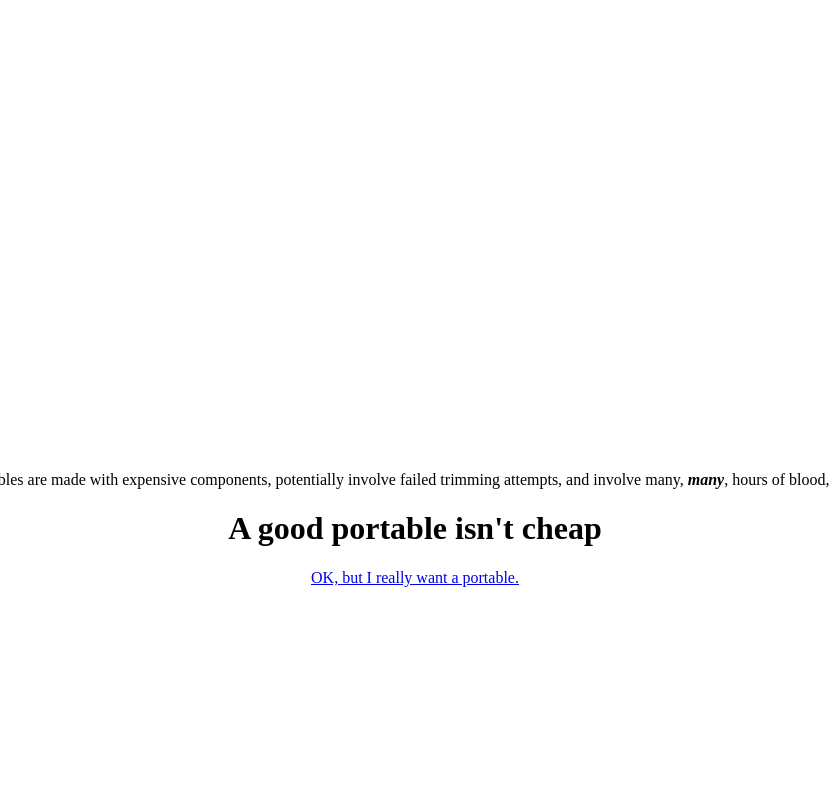
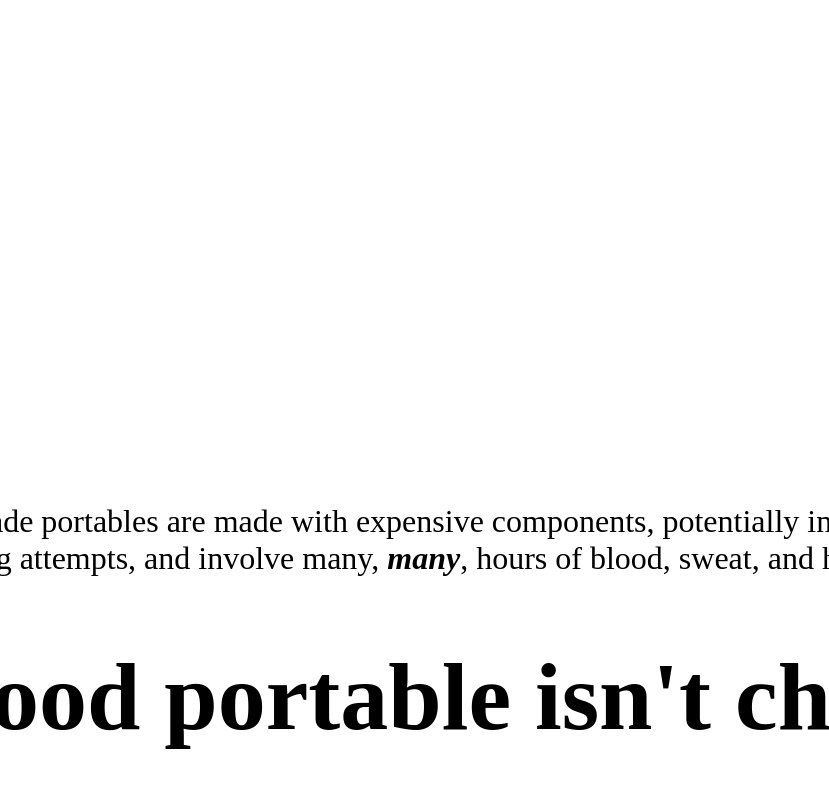
Before and after one commit to Crashbash-Kun/portables.cheap, a plain HTML site: page index.html in a window 1280 px wide. Shown: the part 361-1151 px from the top of the page, without its empty margins (225-1054 px from the left). Drawn offline with Linux system fonts and the light colour scheme.

Commit message:
Styled font sizes

```diff
--- a/style.css
+++ b/style.css
@@ -12,7 +12,10 @@ html{
   height: 300%;
 }
 h1{
-
+  font-size: 6em;
+}
+p{
+  font-size: 2em;
 }
 
 #0{
```
